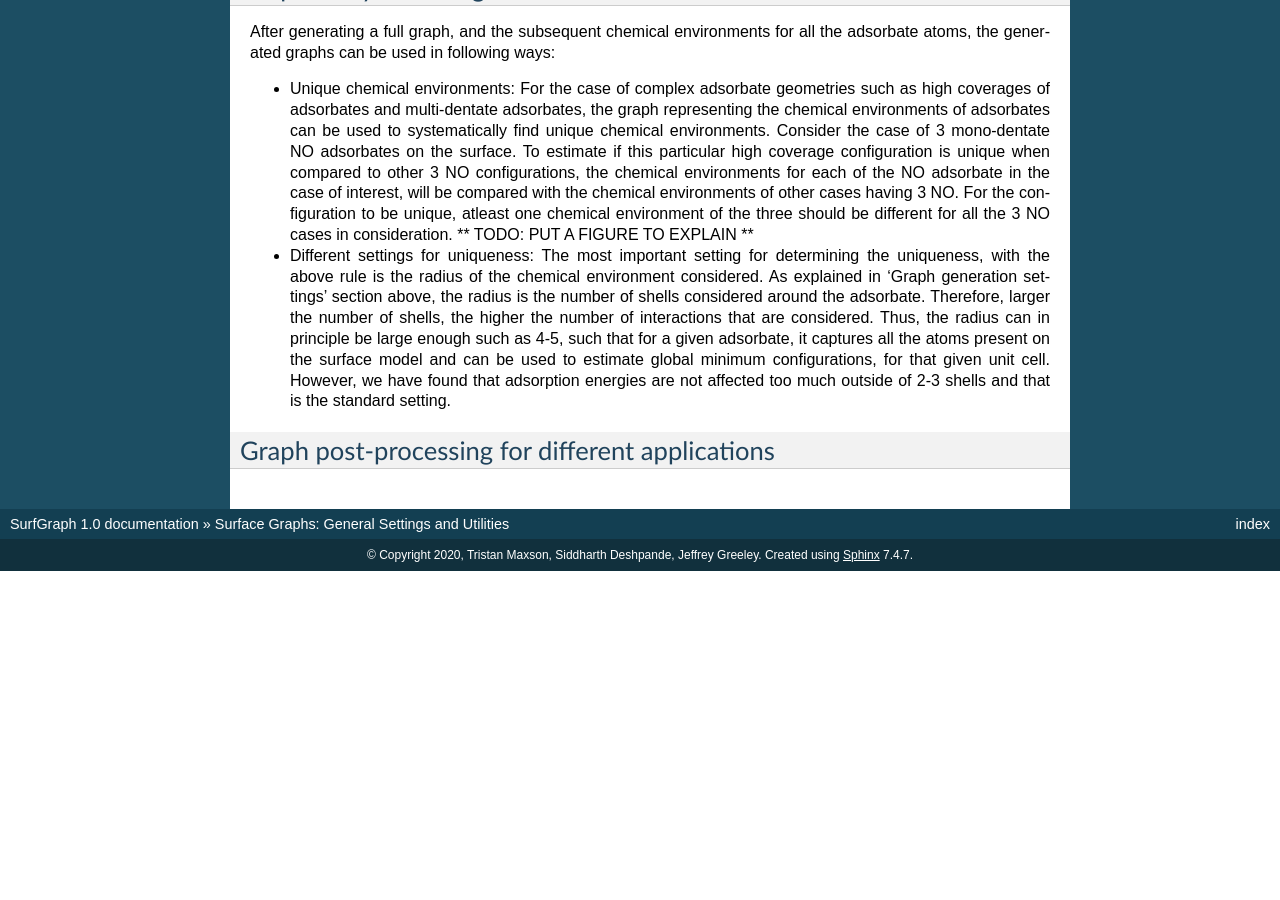
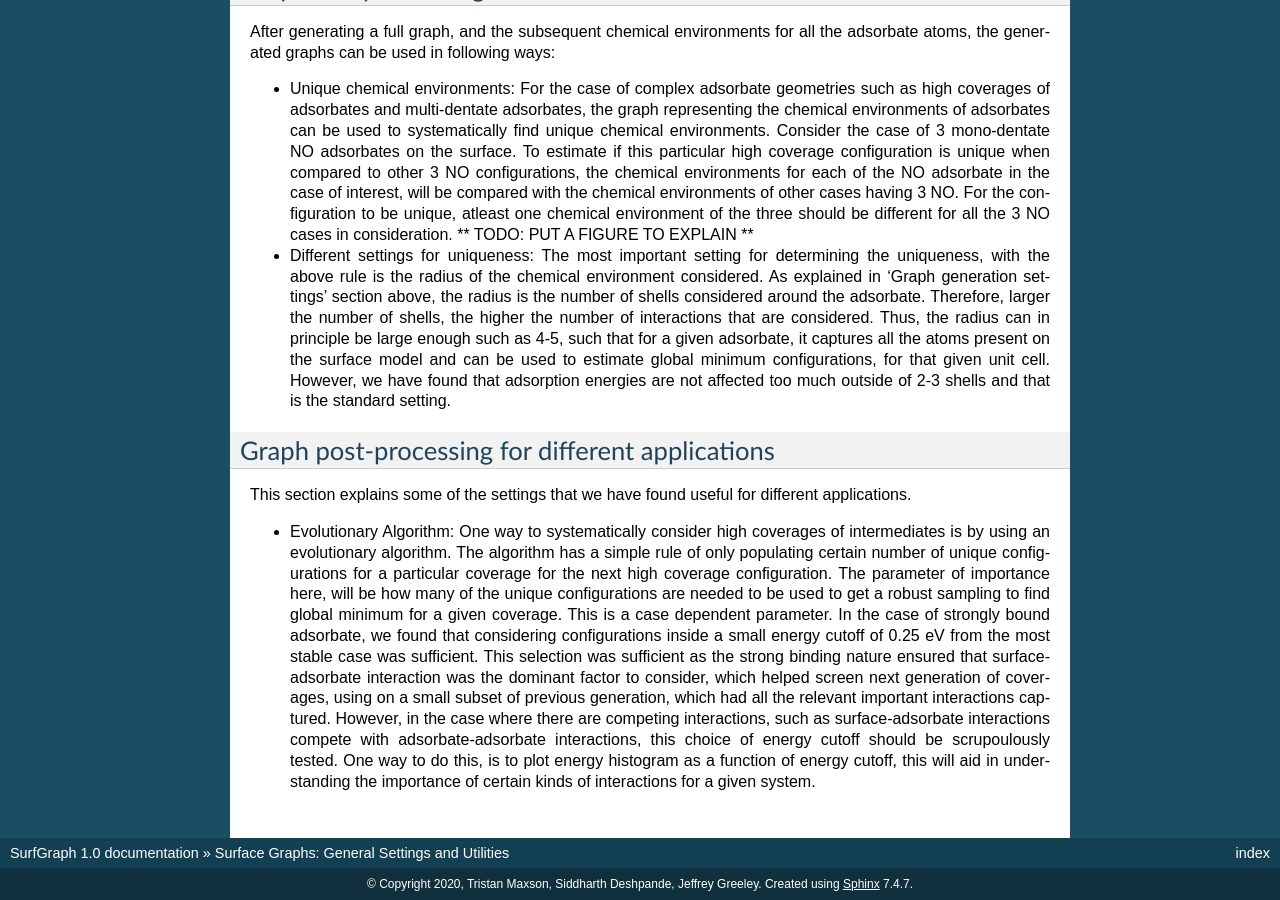
Before and after one commit to vsumaria/graph-theory-surfaces, a Sphinx documentation site: the page built from doc/source/Setting.rst, in a window 1280 px wide and 900 px high, scrolled down 1322 px. Built offline with Sphinx 7.4.7, drawn with Linux system fonts in a browser that asks for light colours; formulas are drawn with MathJax 3; pages that are not in the unit, such as notebooks, are missing from menus; before the commit the page ends 1893 px from its top, so only the background shows below that.

Commit message:
Update Setting.rst

```diff
--- a/doc/source/Setting.rst
+++ b/doc/source/Setting.rst
@@ -44,3 +44,6 @@ After generating a full graph, and the subsequent chemical environments for all
 ************************************************
 Graph post-processing for different applications
 ************************************************
+This section explains some of the settings that we have found useful for different applications.
+
+* Evolutionary Algorithm: One way to systematically consider high coverages of intermediates is by using an evolutionary algorithm. The algorithm has a simple rule of only populating certain number of unique configurations for a particular coverage for the next high coverage configuration. The parameter of importance here, will be how many of the unique configurations are needed to be used to get a robust sampling to find global minimum for a given coverage. This is a case dependent parameter. In the case of strongly bound adsorbate, we found that considering configurations inside a small energy cutoff of 0.25 eV from the most stable case was sufficient. This selection was sufficient as the strong binding nature ensured that surface-adsorbate interaction was the dominant factor to consider, which helped screen next generation of coverages, using on a small subset of previous generation, which had all the relevant important interactions captured. However, in the case where there are competing interactions, such as surface-adsorbate interactions compete with adsorbate-adsorbate interactions, this choice of energy cutoff should be scrupoulously tested. One way to do this, is to plot energy histogram as a function of energy cutoff, this will aid in understanding the importance of certain kinds of interactions for a given system.
```
